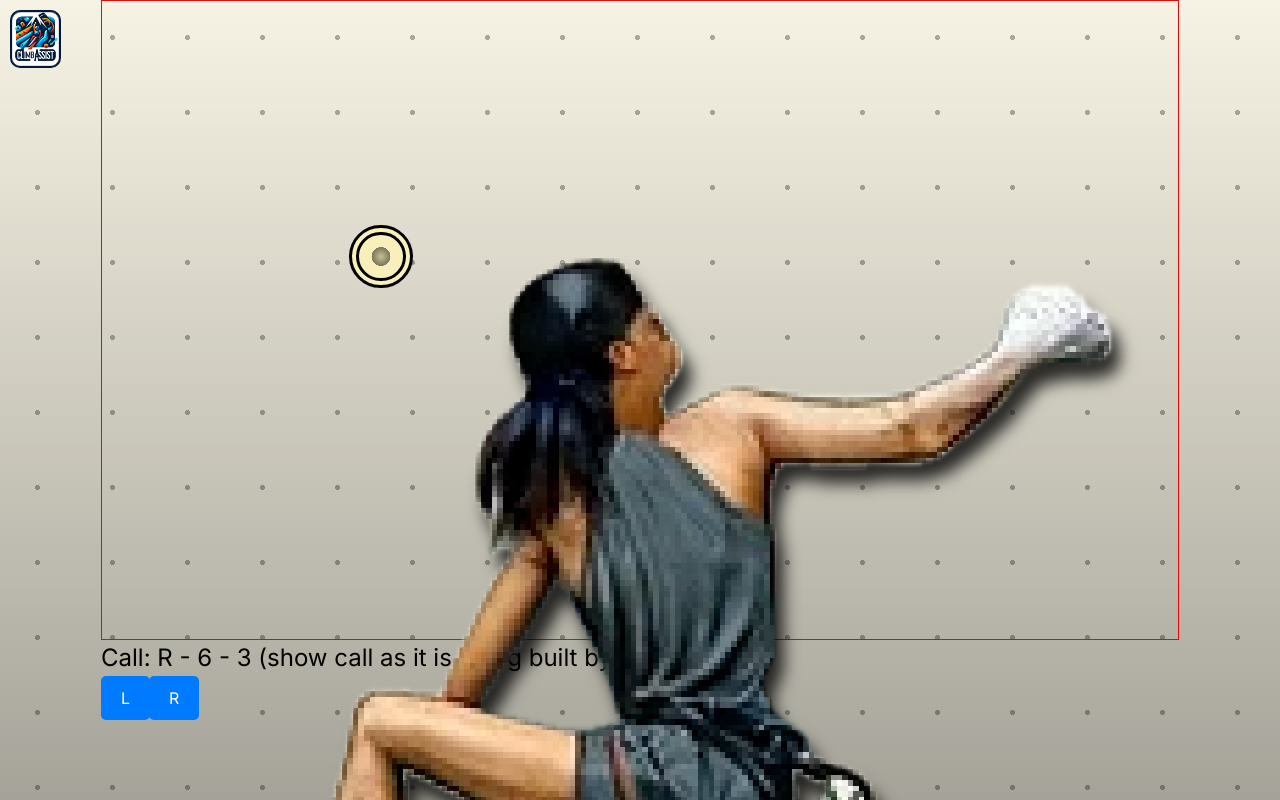
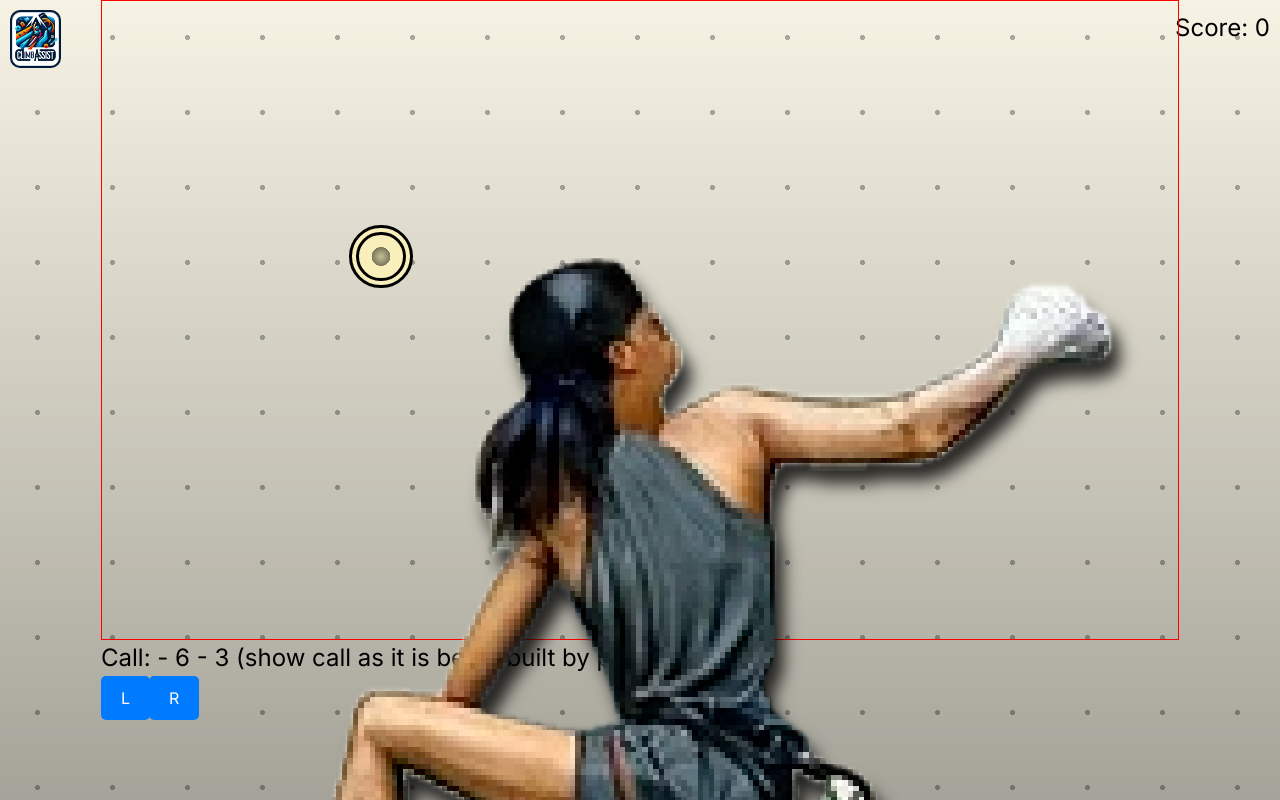
Before and after one commit to stubbornella/hold-guesser, a Next.js app: page /call in a window 1280 px wide. Shown: the top 800 px of the page. Built offline with nearby package versions, Linux system fonts and the light colour scheme.

Commit message:
changes score in the UI rather than alerts

```diff
--- a/app/call/page.tsx
+++ b/app/call/page.tsx
@@ -9,7 +9,7 @@ type Climber = {
   coordinates: Coordinates;
   width?: number;
   height?: number;
-  currentLimb?: CurrentLimb;
+  currentLimb?: string;
 };
 
 // define the type of the climbers array
@@ -62,6 +62,8 @@ const climbers: Climbers = [
 
 const CallGame: React.FC = () => {
   const [currentClimber, setCurrentClimber] = useState<Climber>(climbers[0]);
+  const [score, setScore] = useState(0);
+  const [call, setCall] = useState('');
 
   useEffect(() => {
     setCurrentClimber({
@@ -72,9 +74,10 @@ const CallGame: React.FC = () => {
 
   const guessHand = (hand: string) => {
     if (hand === currentClimber.currentLimb) {
-      alert('Correct!');
+      setScore(score + 1);
+      setCall(hand);
     } else {
-      alert('Incorrect!');
+      setScore(score - 1);
     }
     setCurrentClimber({
       ...currentClimber,
@@ -120,6 +123,7 @@ const CallGame: React.FC = () => {
             priority
           />
         </h1>
+        <div className='score'>Score: {score}</div>
         <div className='hold'></div>
         <div className='climber'>
           <Image
@@ -136,7 +140,7 @@ const CallGame: React.FC = () => {
             title={currentClimber.currentLimb}>
           </div>
         </div>
-        <div>Call: R - 6 - 3 (show call as it is being built by player)</div>
+        <div>Call: {call} - 6 - 3 (show call as it is being built by player)</div>
         <div className='btn-group'>
           <button className='btn' onClick={() => guessHand('leftHand')} title="left hand">
               L
```
